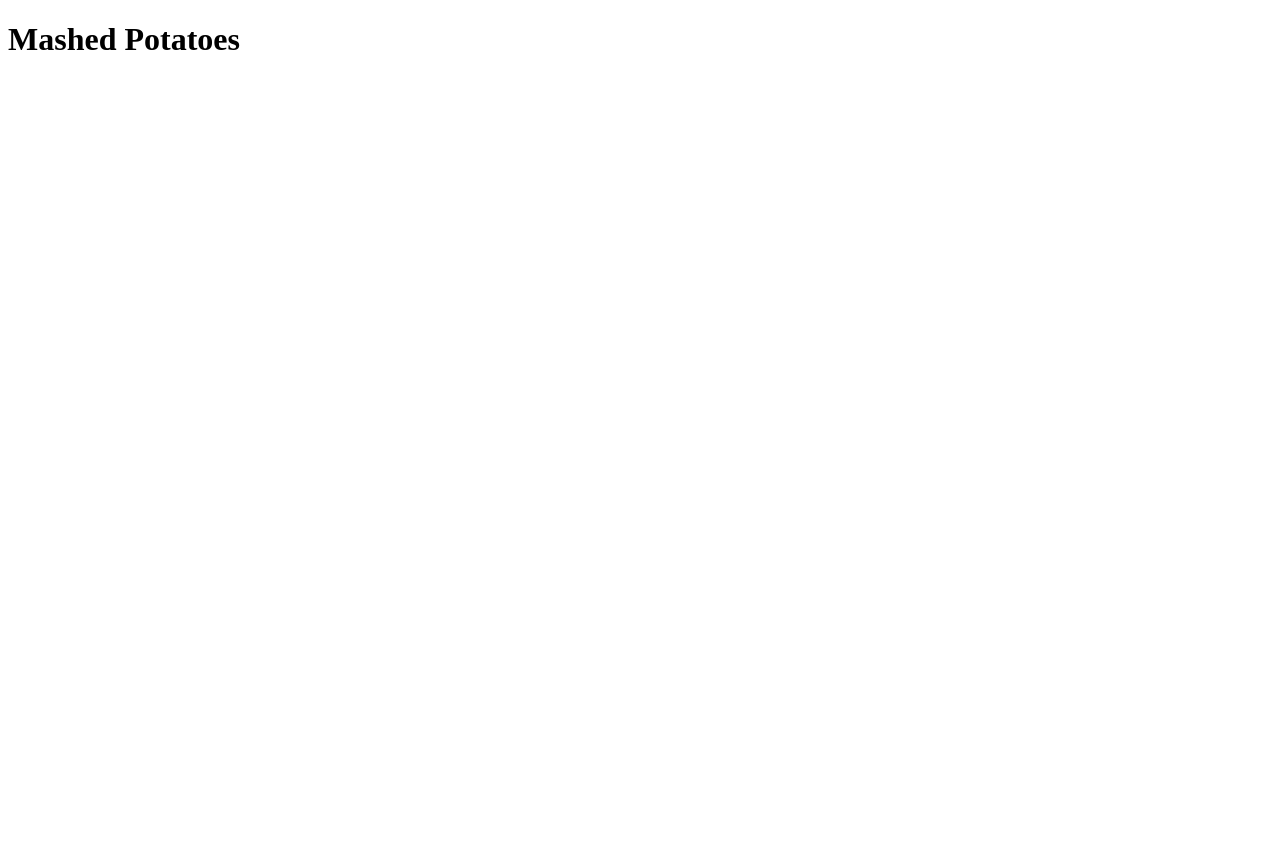
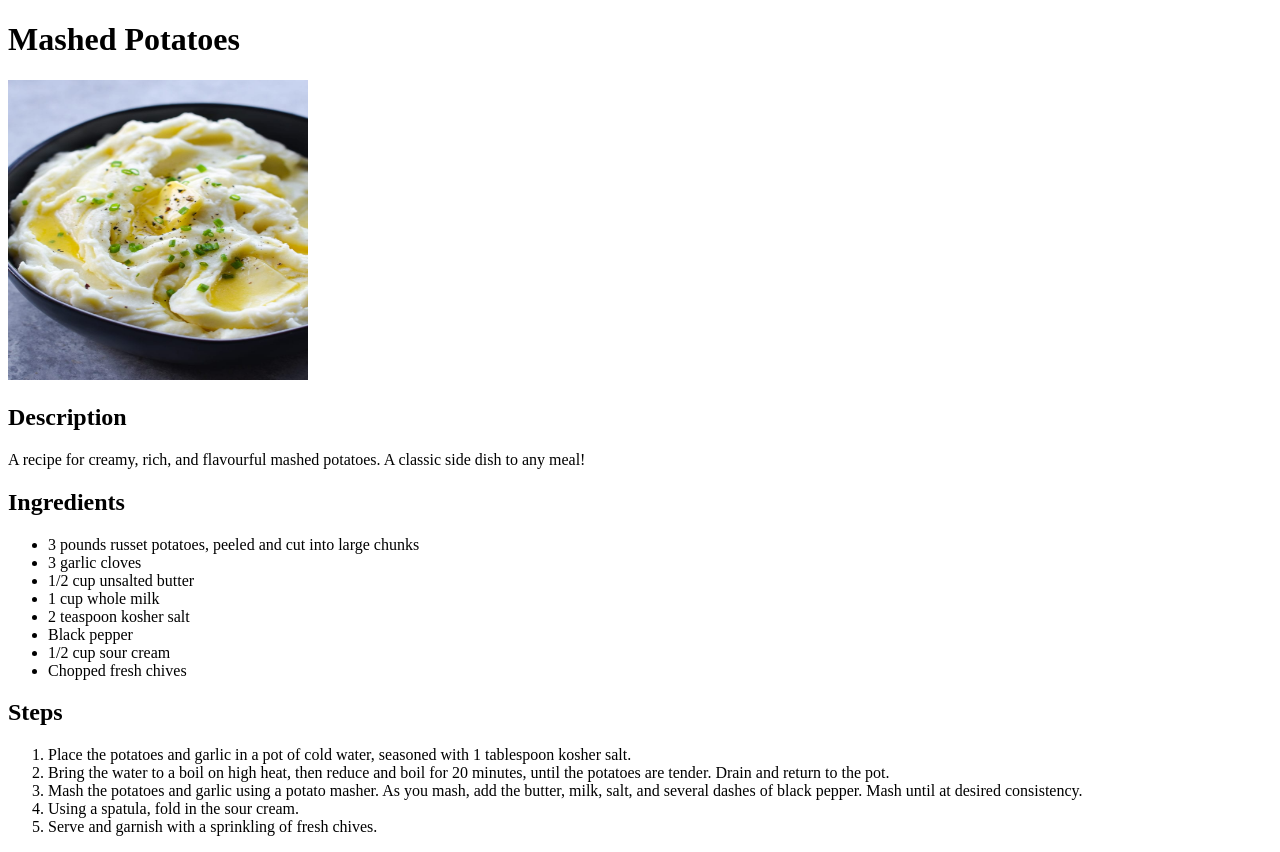
Before and after one commit to admurray1/odin-recipes, a plain HTML site: page recipes/mashedpotatoes.html in a window 1280 px wide. Before the commit the page ends 800 px from the top, so only its background shows below. Drawn offline with Linux system fonts and the light colour scheme.

Commit message:
Upload content for mashed potatoes recipe page

```diff
--- a/recipes/mashedpotatoes.html
+++ b/recipes/mashedpotatoes.html
@@ -7,5 +7,30 @@
 </head>
 <body>
     <h1>Mashed Potatoes</h1>
+    <img src="../img/mashedpotatoes.jpg" alt="creamy mashed potatoes in a bowl" width="300px" height="300px">
+
+    <h2>Description</h2>
+    <p>A recipe for creamy, rich, and flavourful mashed potatoes. A classic side dish to any meal!</p>
+
+    <h2>Ingredients</h2>
+    <ul>
+        <li>3 pounds russet potatoes, peeled and cut into large chunks</li>
+        <li>3 garlic cloves</li>
+        <li>1/2 cup unsalted butter</li>
+        <li>1 cup whole milk</li>
+        <li>2 teaspoon kosher salt</li>
+        <li>Black pepper</li>
+        <li>1/2 cup sour cream</li>
+        <li>Chopped fresh chives</li>
+    </ul>
+
+    <h2>Steps</h2>
+    <ol>
+        <li>Place the potatoes and garlic in a pot of cold water, seasoned with 1 tablespoon kosher salt.</li>
+        <li>Bring the water to a boil on high heat, then reduce and boil for 20 minutes, until the potatoes are tender. Drain and return to the pot.</li>
+        <li>Mash the potatoes and garlic using a potato masher. As you mash, add the butter, milk, salt, and several dashes of black pepper. Mash until at desired consistency.</li>
+        <li>Using a spatula, fold in the sour cream.</li>
+        <li>Serve and garnish with a sprinkling of fresh chives.</li>
+    </ol>
 </body>
 </html>
```
